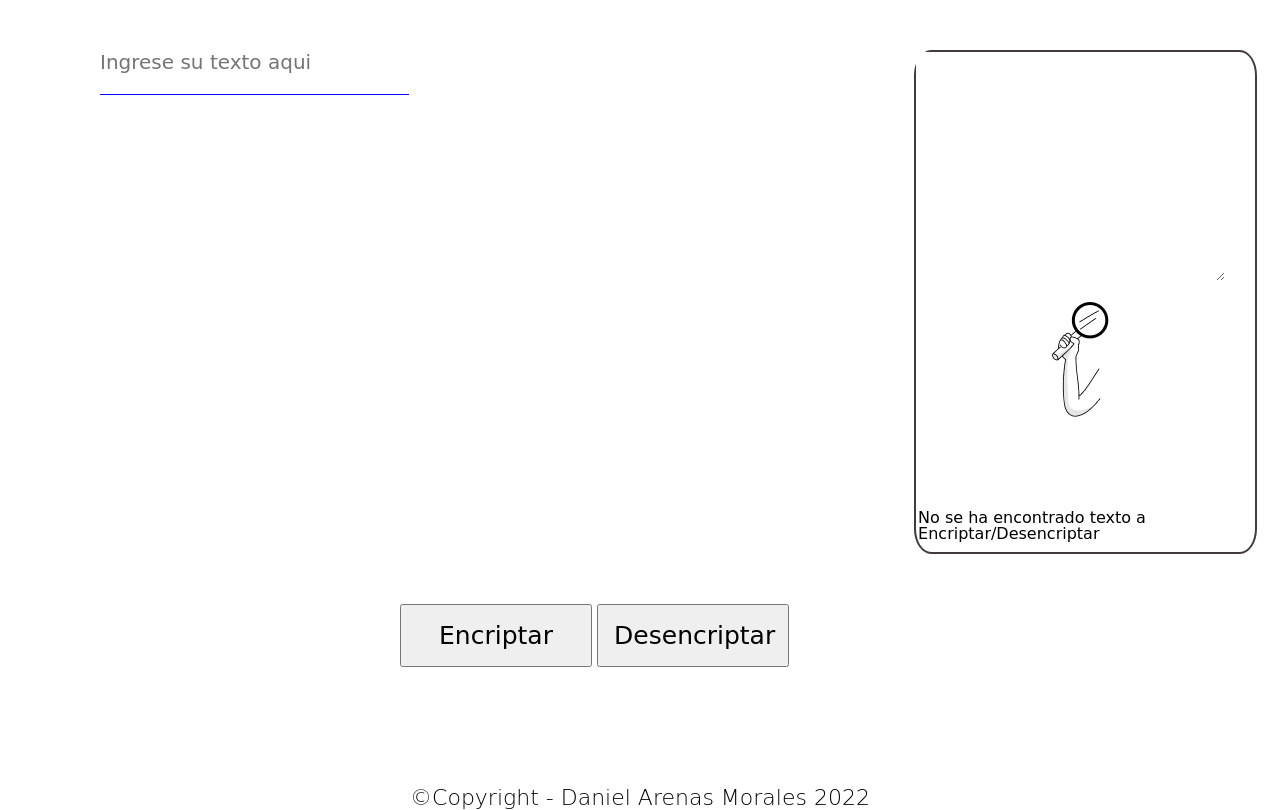
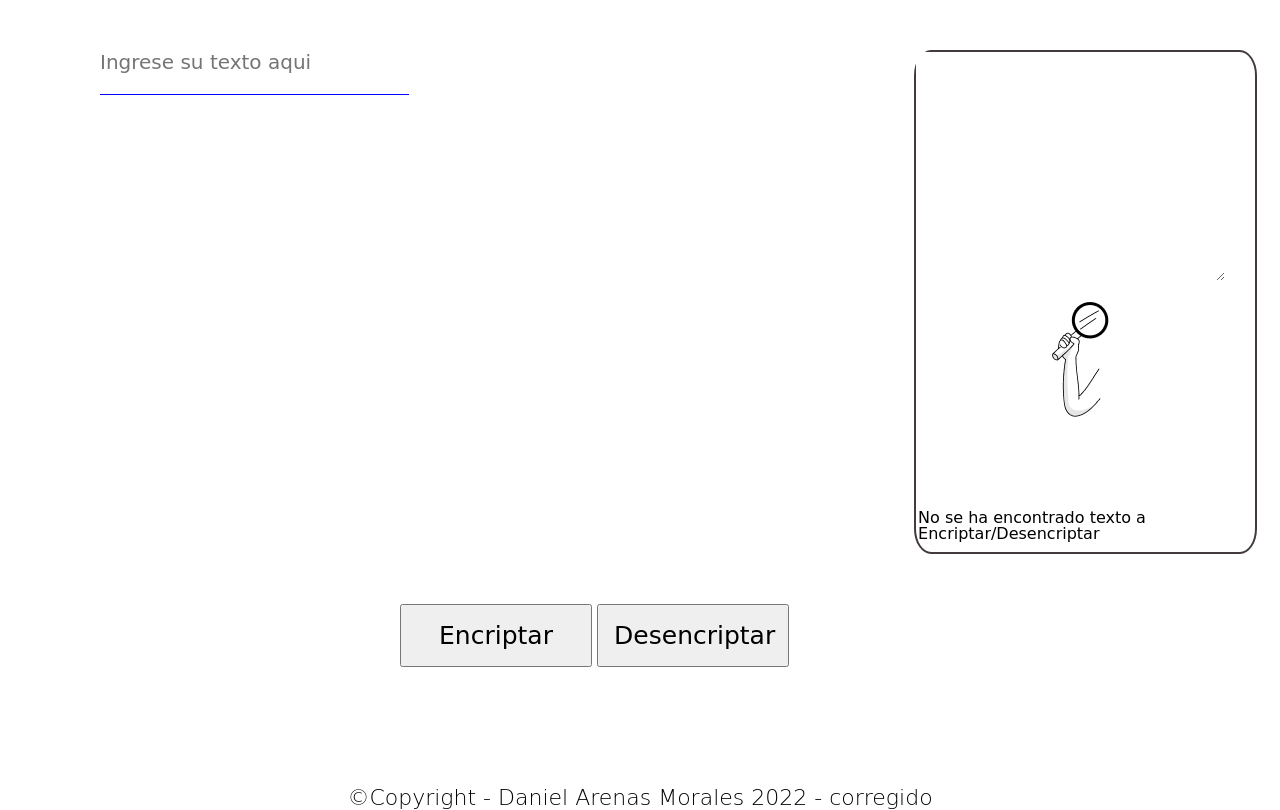
Before and after one commit to DanyElPollo/Challenges, a plain HTML site: page index.html in a window 1280 px wide. Shown: the part 101-911 px from the top of the page. Drawn offline with Linux system fonts and the light colour scheme; a web font is replaced by a local one.

Commit message:
Modificando fin

```diff
--- a/index.html
+++ b/index.html
@@ -56,7 +56,7 @@
         }
     </script>
     <footer>
-        <p class="copyright">©Copyright - Daniel Arenas Morales 2022</p>
+        <p class="copyright">©Copyright - Daniel Arenas Morales 2022 - corregido</p>
     </footer>
 </body>
 
```
